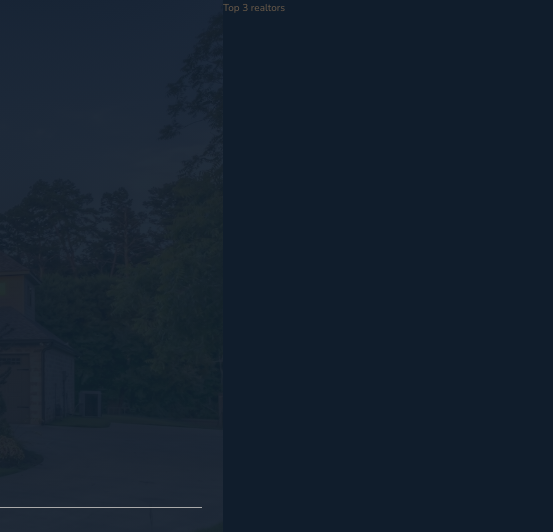
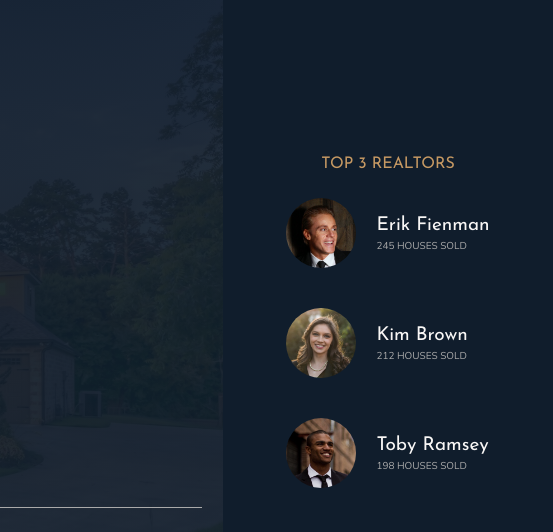
Before and after one commit to satyaki07/Nexter, a website: page index.html in a window 1280 px wide. Shown: the top 532 px of the page, 727-1280 px from the left. Drawn offline with nearby package versions, Linux system fonts and the light colour scheme.

Commit message:
Realtor section Add

```diff
--- a/index.html
+++ b/index.html
@@ -33,7 +33,26 @@
     </header>
 
     <div class="realtors">
-        Top 3 realtors
+        <h3 class="heading-3">Top 3 realtors</h3>
+        <div class="realtors__list">
+            <img src="img/realtor-1.jpeg" alt="Realtor 1" class="realtors__img">
+            <div class="realtors__details">
+                <h4 class="heading-4 heading-4__light">Erik Fienman</h4>
+                <p class="realtors__sold">245 houses sold</p>
+            </div>
+
+            <img src="img/realtor-2.jpeg" alt="Realtor 2" class="realtors__img">
+            <div class="realtors__details">
+                <h4 class="heading-4 heading-4__light">Kim Brown</h4>
+                <p class="realtors__sold">212 houses sold</p>
+            </div>
+
+            <img src="img/realtor-3.jpeg" alt="Realtor 3" class="realtors__img">
+            <div class="realtors__details">
+                <h4 class="heading-4 heading-4__light">Toby Ramsey</h4>
+                <p class="realtors__sold">198 houses sold</p>
+            </div>
+        </div>
     </div>
 
     <section class="features">
--- a/sass/_realtors.scss
+++ b/sass/_realtors.scss
@@ -1,4 +1,31 @@
 .realtors {
     background-color: $color-secondary;
     grid-column: col-start 7 / full-end;
+    padding: 3rem;
+
+    display: grid;
+    align-content: center;
+    justify-content: center;
+    justify-items: center;
+    grid-row-gap: 2rem;
+
+    &__list {
+        display: grid;
+        grid-template-columns: min-content max-content;
+        grid-column-gap: 2rem;
+        grid-row-gap: 5vh;
+        align-items: center;
+    }
+
+    &__img {
+        width: 7rem;
+        border-radius: 50%;
+        display: block;
+    }
+
+    &__sold {
+        color: $color-grey-light-2;
+        text-transform: uppercase;
+        margin-top: -3px;
+    }
 }
```
Also changed, not shown: css/style.css.
